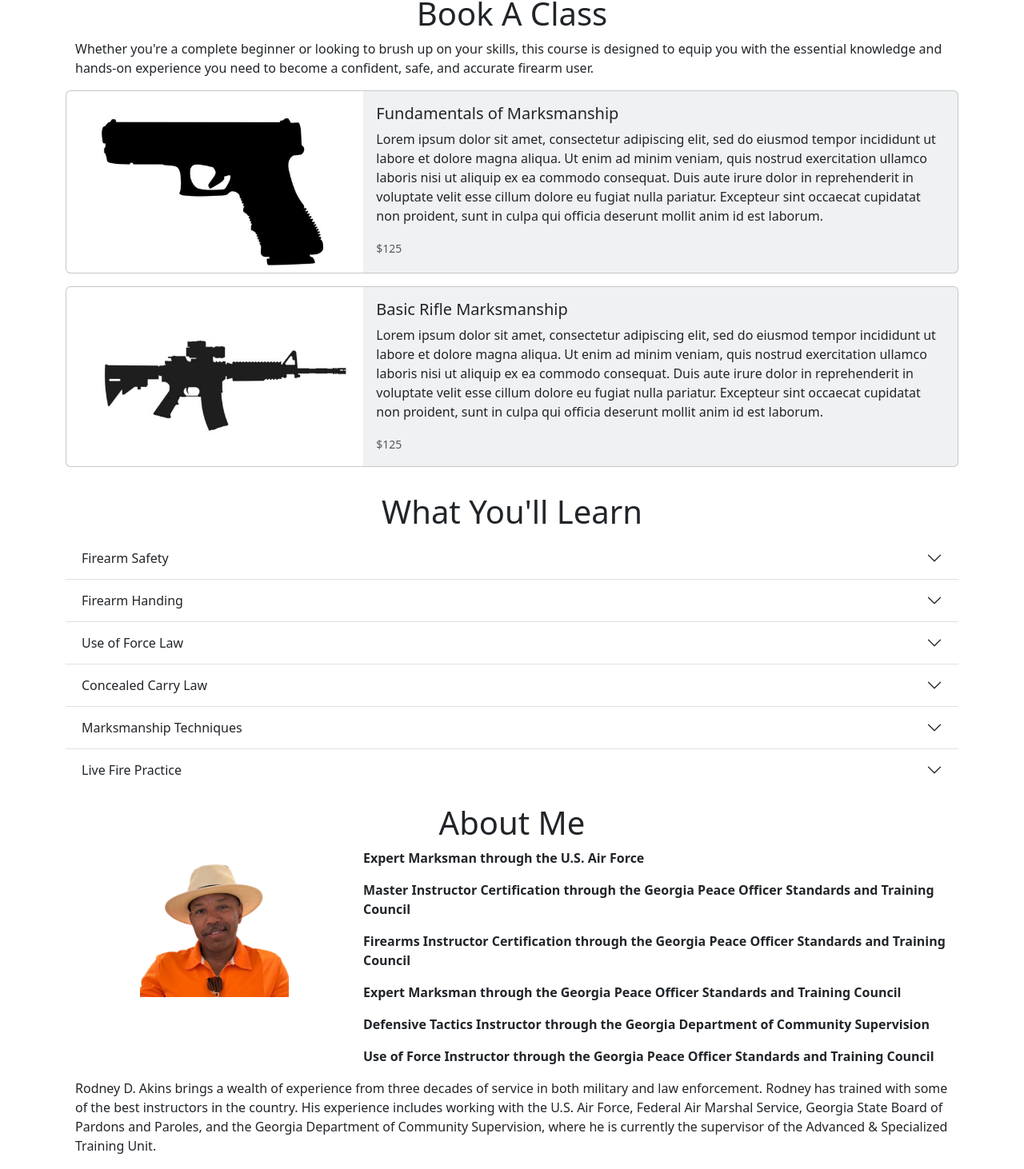
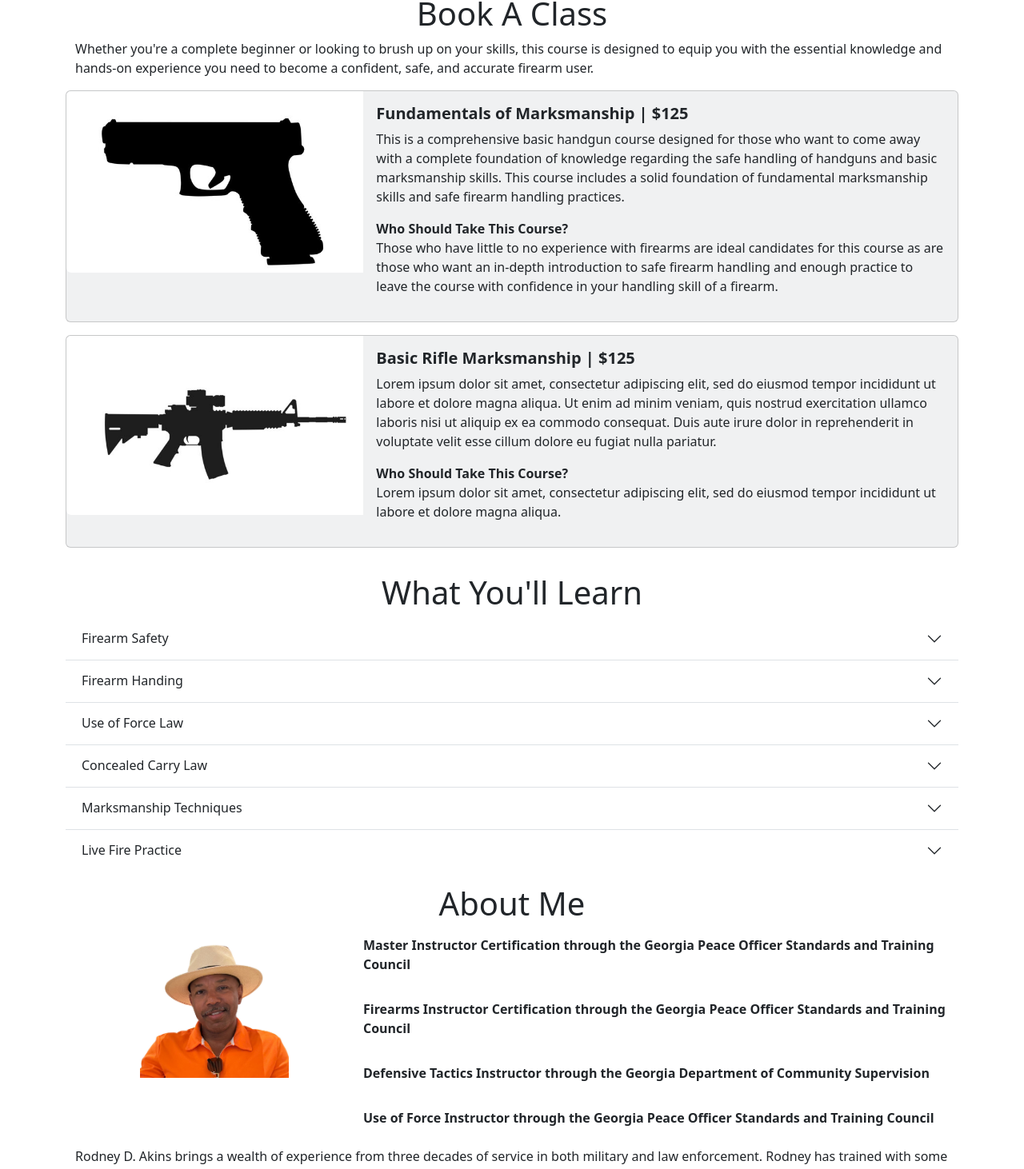
Before and after one commit to amirakins/RDA-Security-Training, a React (Vite) app in the folder rda-security-training/: page / in a window 1280 px wide. Shown: the part 1035-2497 px from the top of the page at 80% size. Built offline with nearby package versions, Linux system fonts and the light colour scheme.

Commit message:
remove expert marksman + add fund course details

```diff
--- a/rda-security-training/src/components/AboutMe.jsx
+++ b/rda-security-training/src/components/AboutMe.jsx
@@ -4,10 +4,6 @@ import headshot from "../assets/headshot.png";
 function AboutMe() {
   return (
     <>
-
-
-
-
       <div className="container">
         <h1 className="text-center">About Me</h1>
 
@@ -15,12 +11,10 @@ function AboutMe() {
       <div class="col-6 col-md-4"><img src={headshot} className="d-block w-50 m-auto" alt="headshot" /></div>
   <div class="col-sm-6 col-md-8">
     <strong>
-      <p>Expert Marksman through the U.S. Air Force</p>
-      <p>Master Instructor Certification through the Georgia Peace Officer Standards and Training Council</p>
-      <p>Firearms Instructor Certification through the Georgia Peace Officer Standards and Training Council</p>
-      <p>Expert Marksman through the Georgia Peace Officer Standards and Training Council</p>
-      <p>Defensive Tactics Instructor through the Georgia Department of Community Supervision</p>
-      <p>Use of Force Instructor through the Georgia Peace Officer Standards and Training Council</p>
+      <p className="py-2">Master Instructor Certification through the Georgia Peace Officer Standards and Training Council</p>
+      <p className="py-2">Firearms Instructor Certification through the Georgia Peace Officer Standards and Training Council</p>
+      <p className="py-2">Defensive Tactics Instructor through the Georgia Department of Community Supervision</p>
+      <p className="py-2">Use of Force Instructor through the Georgia Peace Officer Standards and Training Council</p>
       </strong>
   </div>
 </div>
--- a/rda-security-training/src/components/BookClass.jsx
+++ b/rda-security-training/src/components/BookClass.jsx
@@ -19,18 +19,20 @@ function BookClass() {
             </div>
             <div class="col-md-8">
               <div class="card-body">
-                <h5 class="card-title">Fundamentals of Marksmanship</h5>
+                <h5 class="card-title"><strong>Fundamentals of Marksmanship | $125</strong></h5>
                 <p class="card-text">
-                Lorem ipsum dolor sit amet, consectetur adipiscing elit, sed do eiusmod tempor incididunt ut labore et dolore magna aliqua.
-                Ut enim ad minim veniam, quis nostrud exercitation ullamco laboris nisi ut aliquip ex ea commodo consequat.
-                Duis aute irure dolor in reprehenderit in voluptate velit esse cillum dolore eu fugiat nulla pariatur.
-                Excepteur sint occaecat cupidatat non proident, sunt in culpa qui officia deserunt mollit anim id est laborum.
+                This is a comprehensive basic handgun course designed for those who want to come away with a complete foundation of knowledge regarding the safe handling of handguns and basic marksmanship skills.
+                This course includes a solid foundation of fundamental marksmanship skills and safe firearm handling practices.
                 </p>
-                <p class="card-text">
+
+                <strong>Who Should Take This Course?</strong>
+                <p>Those who have little to no experience with firearms are ideal candidates for this course as are those who want an in-depth introduction to safe firearm handling and enough practice to leave the course with confidence in your handling skill of a firearm.
+                </p>
+                {/*<p class="card-text">
                   <small class="text-body-secondary">
                     $125
                   </small>
-                </p>
+                </p>*/}
               </div>
             </div>
           </div>
@@ -44,18 +46,19 @@ function BookClass() {
             </div>
             <div class="col-md-8">
               <div class="card-body">
-                <h5 class="card-title">Basic Rifle Marksmanship</h5>
+                <h5 class="card-title"><strong>Basic Rifle Marksmanship | $125</strong></h5>
                 <p class="card-text">
                 Lorem ipsum dolor sit amet, consectetur adipiscing elit, sed do eiusmod tempor incididunt ut labore et dolore magna aliqua.
                 Ut enim ad minim veniam, quis nostrud exercitation ullamco laboris nisi ut aliquip ex ea commodo consequat.
                 Duis aute irure dolor in reprehenderit in voluptate velit esse cillum dolore eu fugiat nulla pariatur.
-                Excepteur sint occaecat cupidatat non proident, sunt in culpa qui officia deserunt mollit anim id est laborum.
                 </p>
-                <p class="card-text">
+                <strong>Who Should Take This Course?</strong>
+                <p>Lorem ipsum dolor sit amet, consectetur adipiscing elit, sed do eiusmod tempor incididunt ut labore et dolore magna aliqua. </p>
+                {/*<p class="card-text">
                   <small class="text-body-secondary">
                     $125
                   </small>
-                </p>
+                </p>*/}
               </div>
             </div>
           </div>
```
